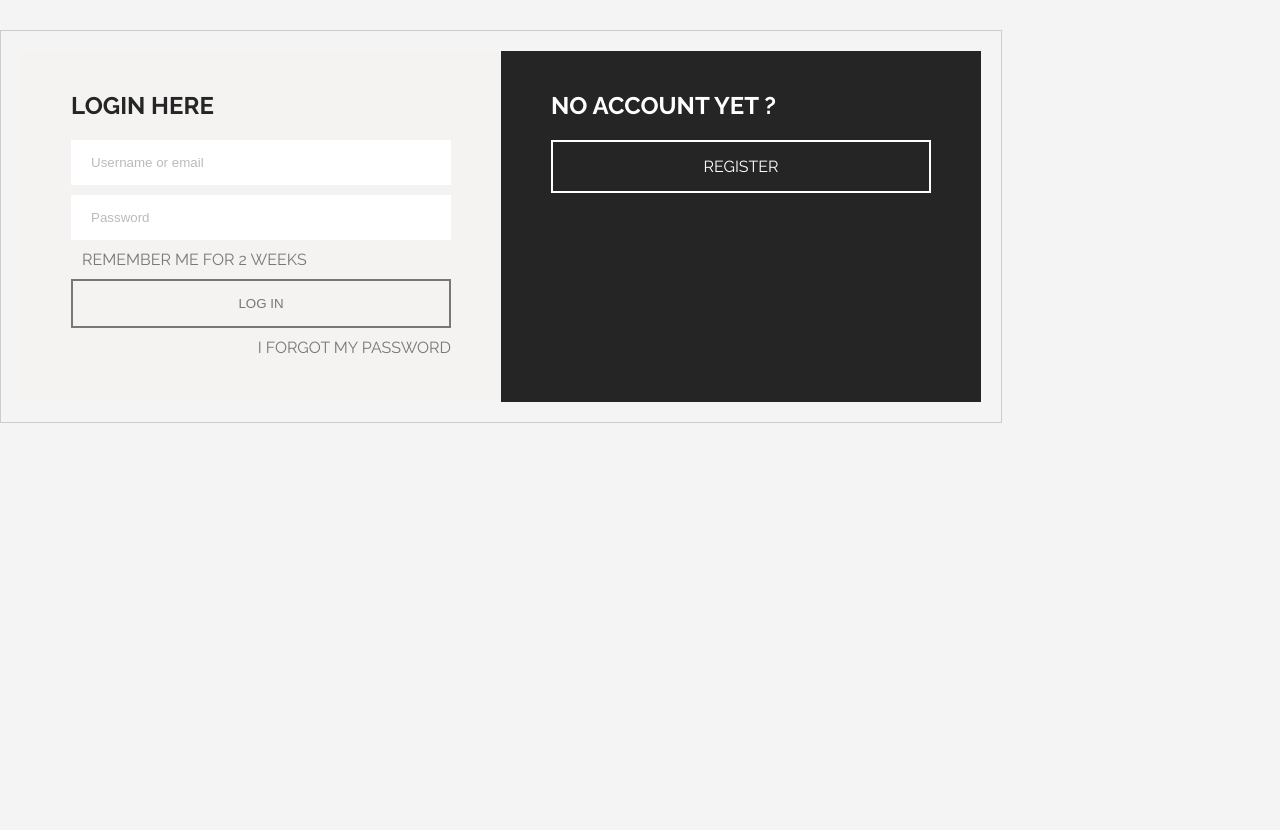
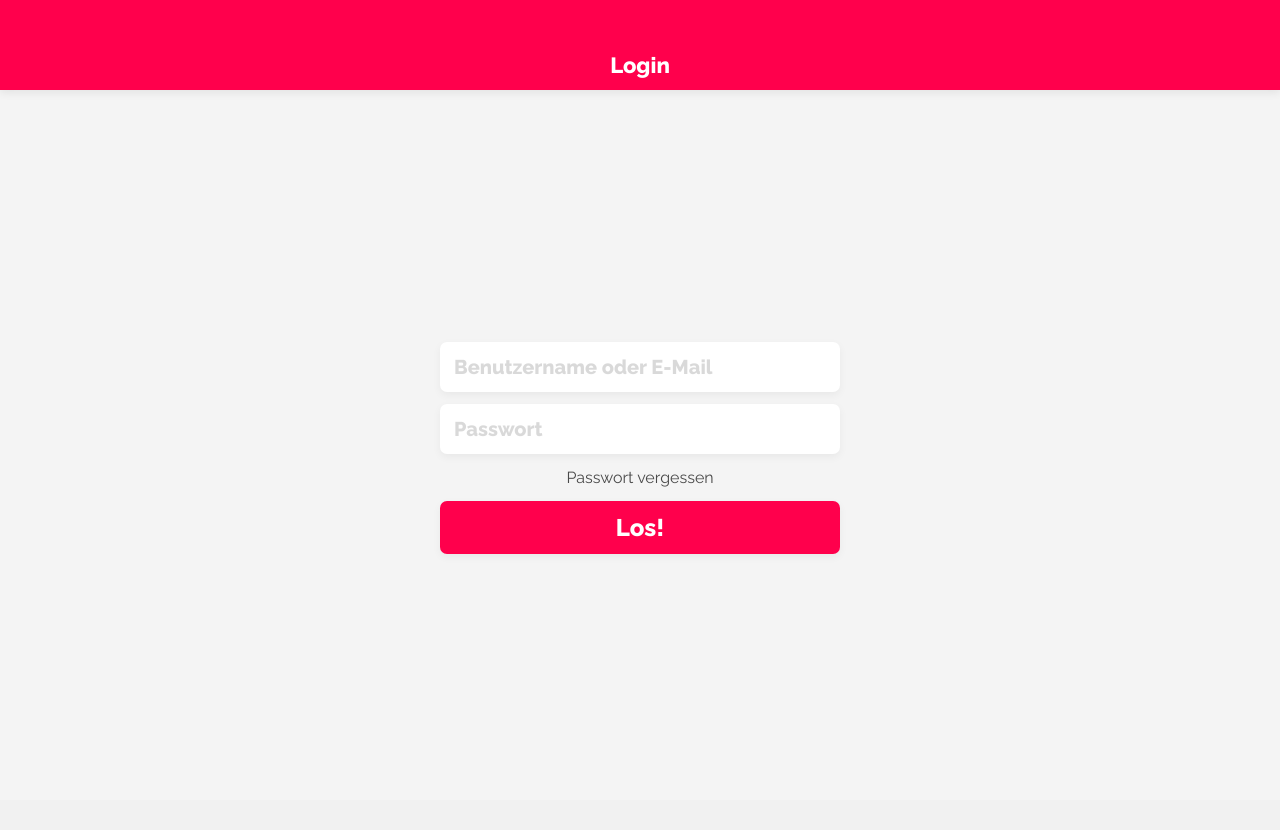
Before and after one commit to juscoding/startorano, a PHP site: page /login in a window 1280 px wide. After the commit the page ends 554 px from the top, so only its background shows below. Run offline with PHP 8.4, Linux system fonts and the light colour scheme; some libraries are stand-ins or nearby versions.

Commit message:
Login&Register
FERTIG!

```diff
--- a/application/view/login/index.php
+++ b/application/view/login/index.php
@@ -1,50 +1,37 @@
-<div class="container">
+<!-- Header mit Seitenname START -->
 
-    <!-- echo out the system feedback (error and success messages) -->
-    <?php $this->renderFeedbackMessages(); ?>
+<div class="startoranoComponentHeaderSiteName">
+    <p>Login</p>
+</div>
 
-    <div class="login-page-box">
-        <div class="table-wrapper">
+<!-- Header mit Seitenname END -->
 
-            <!-- login box on left side -->
-            <div class="login-box">
-                <h2>Login here</h2>
-                <form action="<?php echo Config::get('URL'); ?>login/login" method="post">
-                    <input type="text" name="user_name" placeholder="Username or email" required />
-                    <input type="password" name="user_password" placeholder="Password" required />
-                    <label for="set_remember_me_cookie" class="remember-me-label">
-                        <input type="checkbox" name="set_remember_me_cookie" class="remember-me-checkbox" />
-                        Remember me for 2 weeks
-                    </label>
-                    <!-- when a user navigates to a page that's only accessible for logged a logged-in user, then
-                         the user is sent to this page here, also having the page he/she came from in the URL parameter
-                         (have a look). This "where did you came from" value is put into this form to sent the user back
-                         there after being logged in successfully.
-                         Simple but powerful feature, big thanks to @tysonlist. -->
-                    <?php if (!empty($this->redirect)) { ?>
-                        <input type="hidden" name="redirect" value="<?php echo $this->encodeHTML($this->redirect); ?>" />
-                    <?php } ?>
-					<!--
-						set CSRF token in login form, although sending fake login requests mightn't be interesting gap here.
-						If you want to get deeper, check these answers:
-							1. natevw's http://stackoverflow.com/questions/6412813/do-login-forms-need-tokens-against-csrf-attacks?rq=1
-							2. http://stackoverflow.com/questions/15602473/is-csrf-protection-necessary-on-a-sign-up-form?lq=1
-							3. http://stackoverflow.com/questions/13667437/how-to-add-csrf-token-to-login-form?lq=1
-					-->
-					<input type="hidden" name="csrf_token" value="<?= Csrf::makeToken(); ?>" />
-                    <input type="submit" class="login-submit-button" value="Log in"/>
-                </form>
-                <div class="link-forgot-my-password">
-                    <a href="<?php echo Config::get('URL'); ?>login/requestPasswordReset">I forgot my password</a>
-                </div>
-            </div>
+<?php $this->renderFeedbackMessages(); ?>
 
-            <!-- register box on right side -->
-            <div class="register-box">
-                <h2>No account yet ?</h2>
-                <a href="<?php echo Config::get('URL'); ?>register/index">Register</a>
-            </div>
+<form class="startoranoLoginWrapper" action="<?php echo Config::get('URL'); ?>login/login" method="post">
+    <!-- TextInput START -->
+    <div class="startoranoUserComponentsContainer startoranoUserComponentTypeText">
+        <input type="text" name="user_name" placeholder="Benutzername oder E-Mail" autocomplete="off" required >
+    </div>
+    <!-- TextInput END -->
 
-        </div>
+    <!-- TextInput START -->
+    <div class="startoranoUserComponentsContainer startoranoUserComponentTypeText">
+        <input type="password" name="user_password" placeholder="Passwort" required>
     </div>
-</div>
+    <!-- TextInput END -->
+
+    <?php if (!empty($this->redirect)) { ?>
+        <input type="hidden" name="redirect" value="<?php echo $this->encodeHTML($this->redirect); ?>" />
+    <?php } ?>
+
+
+    <div class="startoranoLoginPasswordReset">
+        <a href="<?php echo Config::get('URL'); ?>login/requestPasswordReset">Passwort vergessen</a>
+    </div>
+
+    <input type="hidden" name="csrf_token" value="<?= Csrf::makeToken(); ?>" />
+
+    <!-- pinker Button mit weißer Schrift -->
+    <input class="startoranoUserComponentsContainer startoranoUserComponentTypeBigButton filledRed" type="submit" value="Los!">
+</form>
--- a/public/css/style.css
+++ b/public/css/style.css
@@ -199,10 +199,6 @@ html, body {
 .login-box .remember-me-label {
     display: block;
     margin-bottom: 10px;
-}
-.login-box .link-forgot-my-password {
-    display: block;
-    text-align: right;
 }
 .login-box .link-forgot-my-password a {
     color: #777;
@@ -1177,6 +1173,8 @@ html, body {
 
   /*************************************** Seiten Design **********************************************/
 
+  /**************************************** Startseite **********************************************/
+
   .startoranoPageIndexBackground {
     background-color: #FF004C;
     height: 100%;
@@ -1190,3 +1188,35 @@ html, body {
   .startoranoPageIndexBackground img {
     margin-bottom: 24px;
   }
+
+  /****************************************** Login **********************************************/
+
+  .startoranoLoginWrapper {
+    height: calc(100% - 96px);
+    width: 100%;
+    display: flex;
+    flex-direction: column;
+    justify-content: center;
+    align-items: center;
+  }
+
+  .startoranoLoginPasswordReset  {
+    margin-top: 8px;
+    margin-bottom: 8px;
+  }
+
+  .startoranoLoginPasswordReset a {
+    text-decoration: none;
+    color: rgba(0, 0, 0, 0.7);
+  }
+
+  .startoranoLoginPasswordReset a:hover {
+    color: rgba(0, 0, 0, 1);
+    text-decoration: underline;
+  }
+
+  /****************************************** Register **********************************************/
+
+  #captcha {
+    margin: 6px;
+  }
```
Also changed, not shown: application/view/register/index.php (+57 -31 lines).
